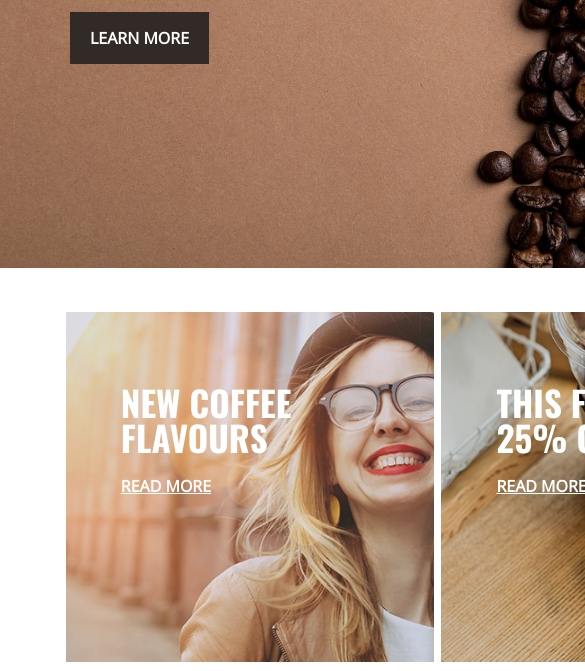
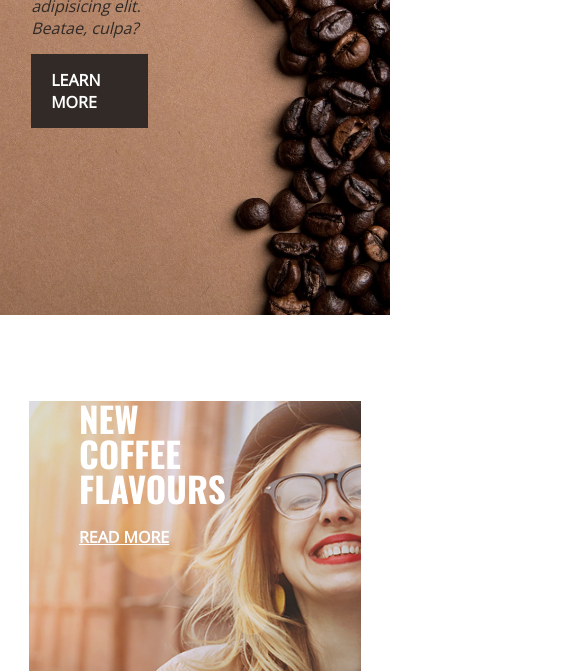
Before and after one commit to jordanshoe/coffebean-online, a plain HTML site: page index.html in a window 390 px wide. Shown: the part 429-1100 px from the top of the page, 585 px wide, since content can reach past the window. Drawn offline with nearby package versions, Linux system fonts and the light colour scheme.

Commit message:
make responsive website

```diff
--- a/assets/style/style.css
+++ b/assets/style/style.css
@@ -459,3 +459,20 @@ p,input,label,span,a{
     text-align: right;
     padding: 10px;
 }
+
+/* responsive website */
+
+/* if the screen is 0-768px, it apply all these css  */
+
+@media screen and (max-width: 768px){
+    .nav ul{
+        display: none;
+    }
+    .wrapper{
+       min-width: 0;
+    }
+    .ads-box{
+        float: none;
+        width: 100%;
+    }
+}
```
